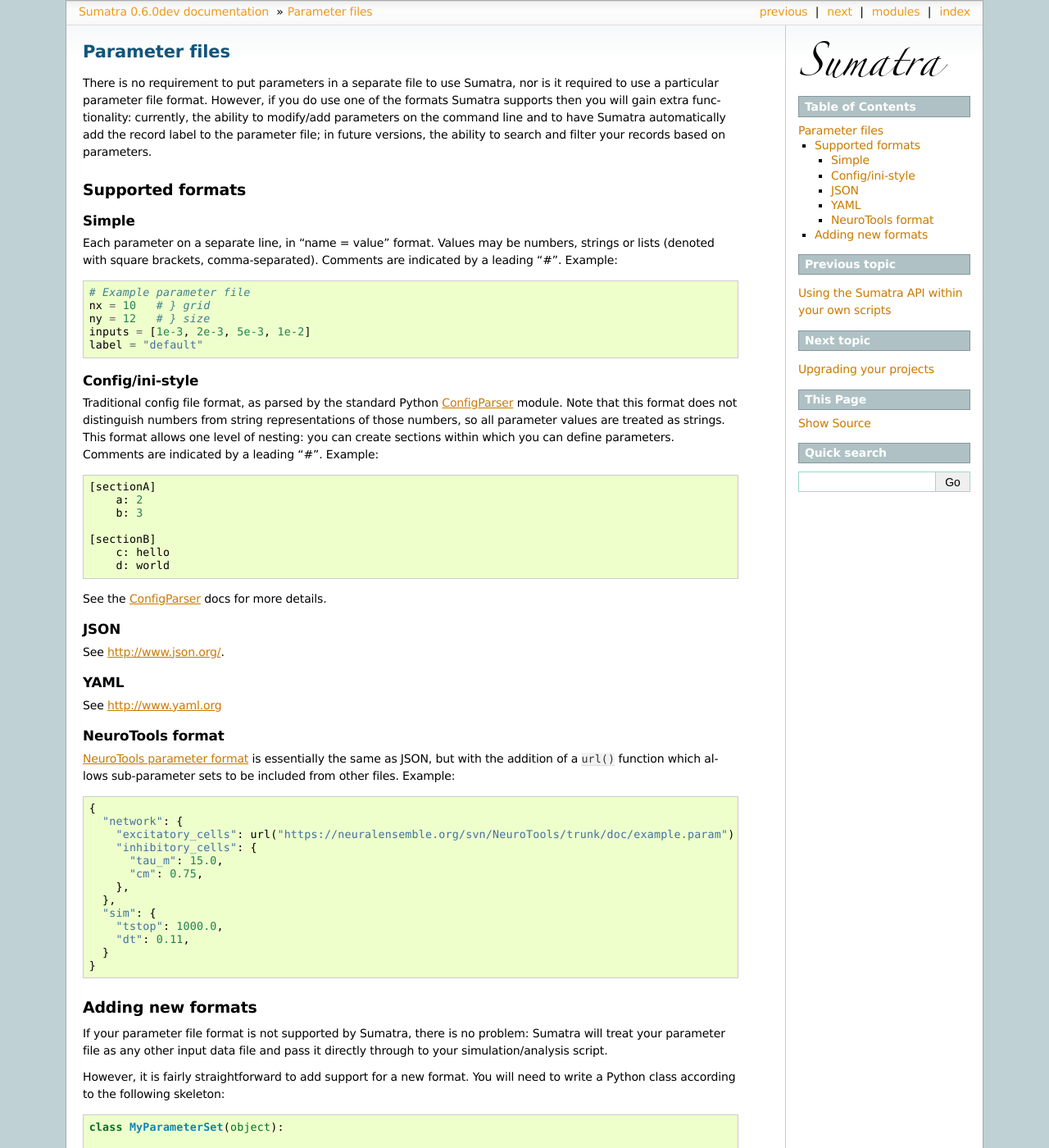
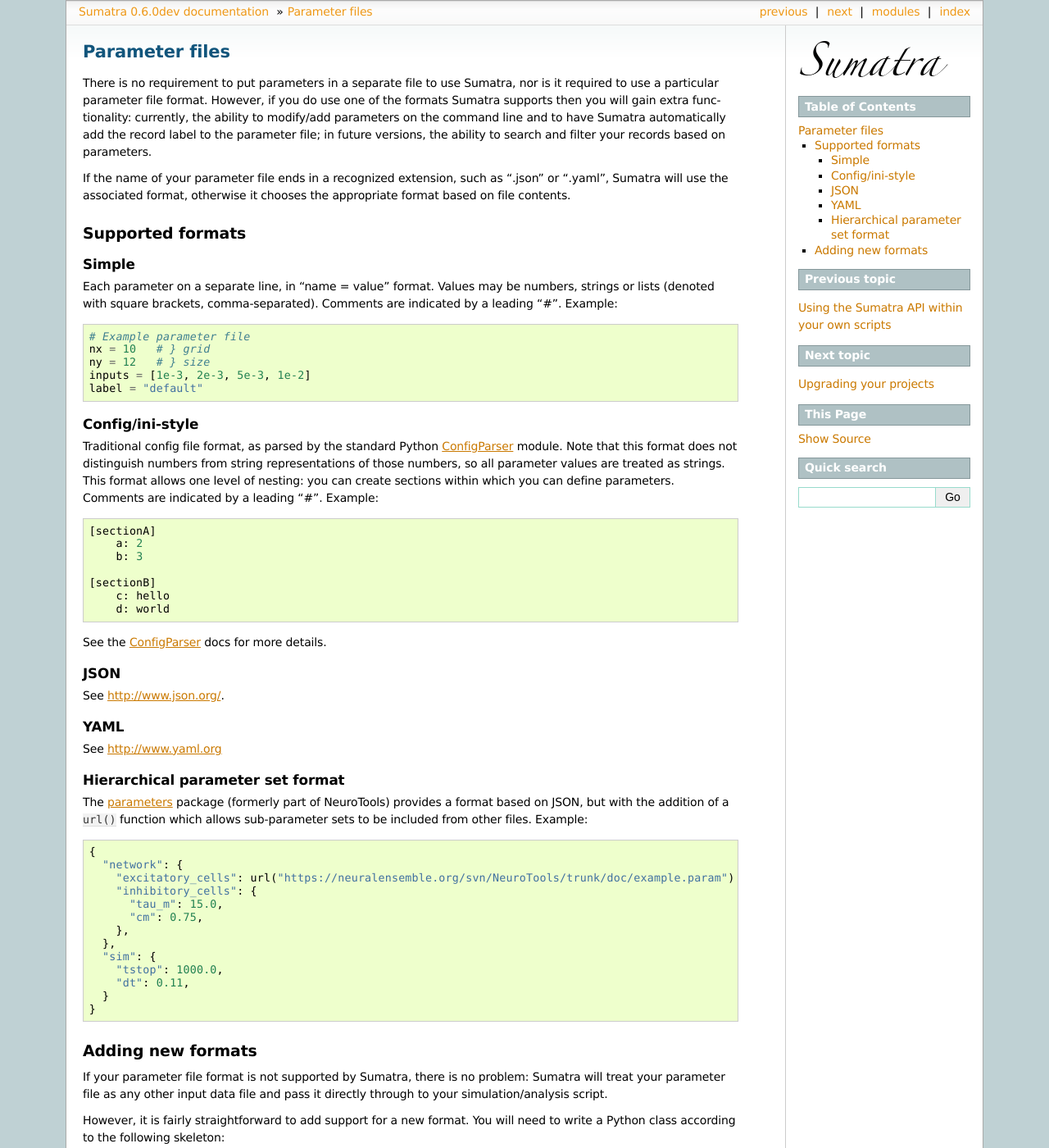
Before and after one commit to open-research/sumatra, a Sphinx documentation site: the page built from doc/parameter_files.txt, in a window 1280 px wide and 1400 px high. Shown: the whole window at 82% size. Built offline with Sphinx 7.4.7, drawn with Linux system fonts in a browser that asks for light colours.

Commit message:
If a parameter file name has an appropriate extension, e.g. ".json", we now always use the appropriate class.  Added an explanation to the docs of how the parameter class is determined. cf ticket:169

```diff
--- a/doc/parameter_files.txt
+++ b/doc/parameter_files.txt
@@ -9,6 +9,10 @@
 line and to have Sumatra automatically add the record label to the parameter
 file; in future versions, the ability to search and filter your records based
 on parameters.
+
+If the name of your parameter file ends in a recognized extension, such as
+".json" or ".yaml", Sumatra will use the associated format, otherwise it
+chooses the appropriate format based on file contents.
 
 Supported formats
 =================
@@ -59,12 +63,12 @@
 See http://www.yaml.org
 
 
-NeuroTools format
------------------
+Hierarchical parameter set format
+---------------------------------
 
-`NeuroTools parameter format`_ is essentially the same as JSON, but with the
-addition of a ``url()`` function which allows sub-parameter sets to be
-included from other files. Example::
+The parameters_ package (formerly part of NeuroTools) provides a format based
+on JSON, but with the addition of a ``url()`` function which allows
+sub-parameter sets to be included from other files. Example::
 
     {
       "network": {
@@ -136,4 +140,4 @@
 
 
 .. _ConfigParser: http://docs.python.org/2/library/configparser.html
-.. _`NeuroTools parameter format`: http://neuralensemble.org/trac/NeuroTools/wiki/parameters
+.. _parameters: https://parameters.readthedocs.org/en/latest/
```
Also changed, not shown: 1 other file.
